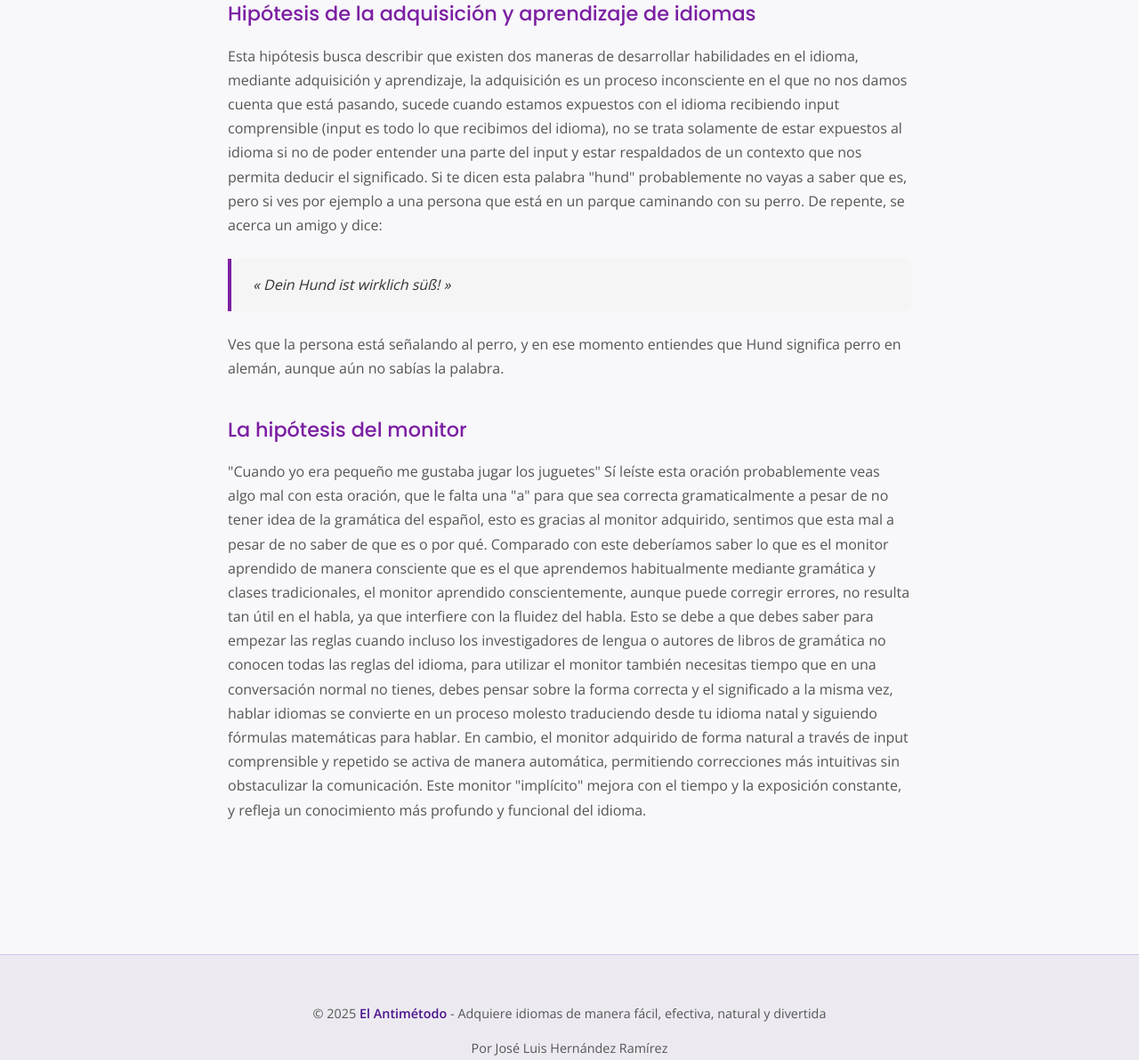
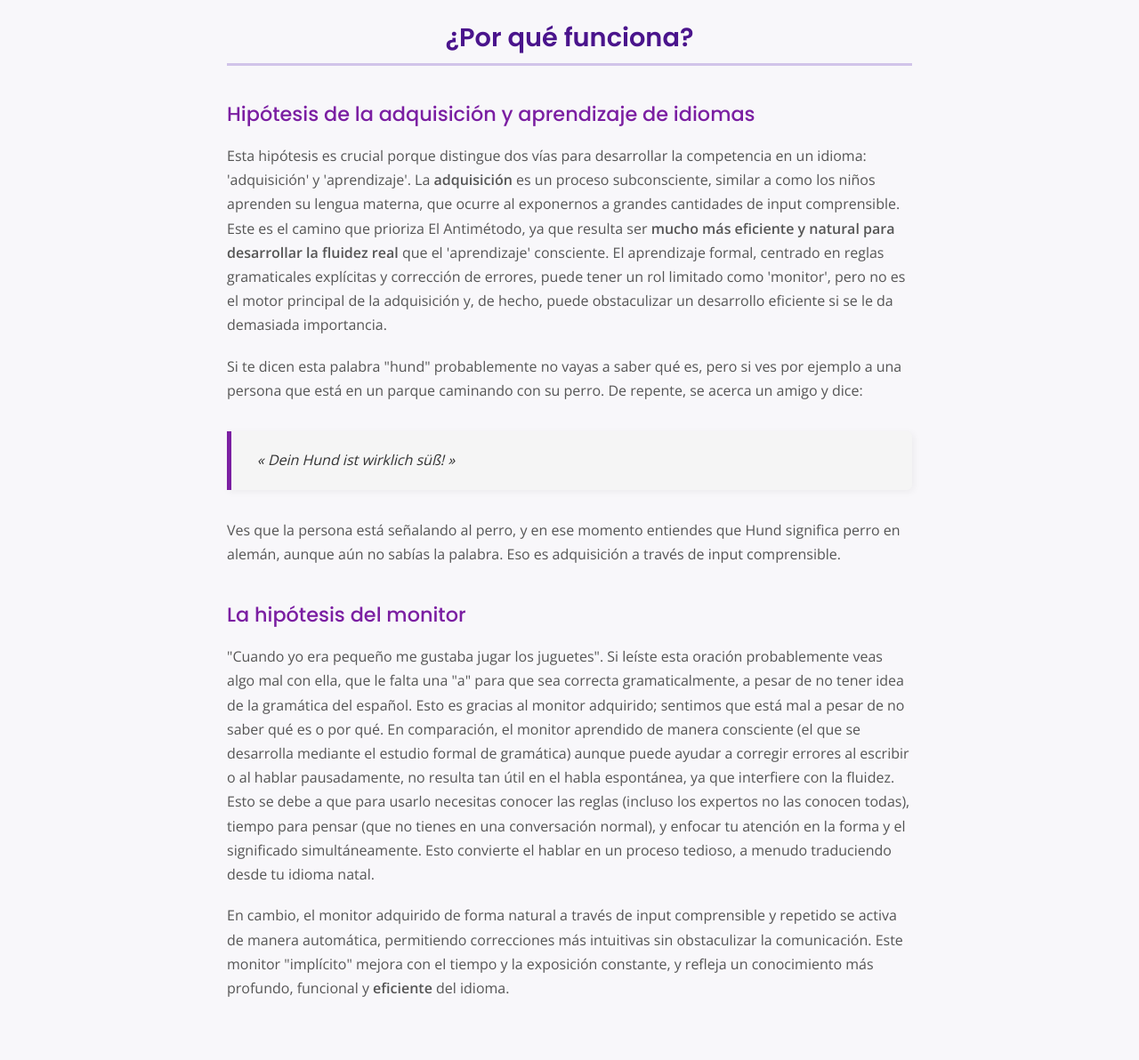
Before and after one commit to LuiseM93/ElAntimetodo, a Jekyll site: the page built from fundamentos.md, in a window 1280 px wide and 1400 px high, scrolled down 835 px, cut to the strip 208-1400 px from the top of the window. Shown: the whole strip at 89% size. Built offline with Jekyll 4.4.1, drawn with Linux system fonts in a browser that asks for light colours; some of the changed text lies outside the part shown.

Commit message:
Update fundamentos.md

```diff
--- a/fundamentos.md
+++ b/fundamentos.md
@@ -1,51 +1,54 @@
 ---
 layout: default
-title: Fundamentos del Antimétodo
-description: Descubre la base teórica del Antimétodo, incluyendo el input comprensible de Stephen Krashen y cómo funciona el aprendizaje natural de idiomas.
+title: Fundamentos del Antimétodo - Input Comprensible
+description: Descubre la base teórica del Antimétodo, incluyendo el input comprensible de Stephen Krashen y por qué este enfoque es más eficiente y natural.
 ---
 
-<main style="max-width: 800px; margin: 0 auto; padding: 0 1rem;">
+<main class="content-wrapper"> <!-- Usar la clase global -->
 
-  <section style="margin-bottom: 3rem;">
-    <h2>¿Qué es el Antimétodo?</h2>
+  <section> <!-- Quitado margin-bottom de la section para controlar con el main -->
+    <h2 style="text-align:center;">¿Qué es el Antimétodo?</h2>
 
-    <p>El Antimétodo es un enfoque revolucionario para aprender idiomas basado en la teoría del input comprensible de Stephen Krashen. A diferencia de los métodos tradicionales, que se centran en la memorización de reglas gramaticales, traducciones y ejercicios formales, el Antimétodo propone aprender un idioma de manera natural, intuitiva y personalizada. Permitiendo que cualquier persona pueda avanzar hasta la fluidez a su propio ritmo, usando herramientas gratuitas y contenido real en el idioma. Todo mientras el estudiante autodidacta hace cosas que le gustan, como ver series, películas, videojuegos. Sin sufrir en el proceso, de manera fácil, placentera, efectiva y natural.</p>
+    <p>El Antimétodo es un enfoque revolucionario para aprender idiomas basado en la teoría del input comprensible de Stephen Krashen. A diferencia de los métodos tradicionales, que se centran en la memorización de reglas gramaticales, traducciones y ejercicios formales, el Antimétodo propone aprender un idioma de manera natural, intuitiva y personalizada. Permitiendo que cualquier persona pueda avanzar hasta la fluidez a su propio ritmo, usando herramientas gratuitas y contenido real en el idioma. Todo mientras el estudiante autodidacta hace cosas que le gustan, como ver series, películas, videojuegos. Sin sufrir en el proceso, de manera fácil, placentera, <strong>altamente eficiente</strong> y natural.</p>
 
-    <p>La idea central es que el aprendizaje ocurre cuando te expones de forma constante y masiva a contenido real y comprensible en el idioma que quieres aprender. De esta forma, el idioma se adquiere igual que aprendimos nuestra lengua materna: entendiendo mensajes, disfrutando el proceso y sin presión por producir desde el principio.</p>
+    <p>La idea central es que la adquisición del lenguaje ocurre cuando te expones de forma constante y masiva a contenido real y comprensible (input) en el idioma que quieres aprender. Esta exposición masiva no es una pérdida de tiempo; al contrario, es la forma más <strong>eficiente</strong> de construir la intuición lingüística, permitiendo que el cerebro absorba patrones y vocabulario de manera orgánica, igual que aprendimos nuestra lengua materna: entendiendo mensajes, disfrutando el proceso y sin presión por producir desde el principio.</p>
 
-    <div style="text-align: center; margin: 2rem 0;">
+    <div style="text-align: center; margin: 2.5rem 0;">
       <img src="{{ '/assets/inputanti.png' | relative_url }}" alt="Input comprensible - El Antimétodo"
            style="
              max-width: 90%;
              height: auto;
              border: 3px solid var(--light-purple-color);
-             border-radius: 8px;
-             box-shadow: 0 4px 10px rgba(74, 20, 140, 0.2);
+             border-radius: 10px; /* Coherencia con otros bordes redondeados */
+             box-shadow: 0 5px 15px rgba(74, 20, 140, 0.15); /* Sombra un poco más suave */
            ">
     </div>
   </section>
 
-  <section style="margin-bottom: 3rem;">
-    <h2>¿Por qué funciona?</h2>
+  <section>
+    <h2 style="text-align:center;">¿Por qué funciona?</h2>
 
     <h3>Hipótesis de la adquisición y aprendizaje de idiomas</h3>
-    <p>Esta hipótesis busca describir que existen dos maneras de desarrollar habilidades en el idioma, mediante adquisición y aprendizaje, la adquisición es un proceso inconsciente en el que no nos damos cuenta que está pasando, sucede cuando estamos expuestos con el idioma recibiendo input comprensible (input es todo lo que recibimos del idioma), no se trata solamente de estar expuestos al idioma si no de poder entender una parte del input y estar respaldados de un contexto que nos permita deducir el significado. Si te dicen esta palabra "hund" probablemente no vayas a saber que es, pero si ves por ejemplo a una persona que está en un parque caminando con su perro. De repente, se acerca un amigo y dice:</p>
+    <p>Esta hipótesis es crucial porque distingue dos vías para desarrollar la competencia en un idioma: 'adquisición' y 'aprendizaje'. La <strong>adquisición</strong> es un proceso subconsciente, similar a como los niños aprenden su lengua materna, que ocurre al exponernos a grandes cantidades de input comprensible. Este es el camino que prioriza El Antimétodo, ya que resulta ser <strong>mucho más eficiente y natural para desarrollar la fluidez real</strong> que el 'aprendizaje' consciente. El aprendizaje formal, centrado en reglas gramaticales explícitas y corrección de errores, puede tener un rol limitado como 'monitor', pero no es el motor principal de la adquisición y, de hecho, puede obstaculizar un desarrollo eficiente si se le da demasiada importancia.</p>
+    <p>Si te dicen esta palabra "hund" probablemente no vayas a saber qué es, pero si ves por ejemplo a una persona que está en un parque caminando con su perro. De repente, se acerca un amigo y dice:</p>
 
     <div style="
-      background: #f5f5f5; /* Un gris un poco más claro que el fondo general */
-      border-left: 4px solid var(--secondary-color);
-      padding: 1rem 1.5rem; /* Más padding horizontal */
-      margin: 1.5rem 0;
+      background: #f5f5f5;
+      border-left: 5px solid var(--secondary-color); /* Borde más grueso */
+      padding: 1.2rem 1.8rem;
+      margin: 2rem 0; /* Más margen vertical */
       font-style: italic;
-      border-radius: 0 5px 5px 0; /* Bordes redondeados */
+      border-radius: 0 6px 6px 0;
+      box-shadow: 2px 2px 8px rgba(0,0,0,0.05); /* Sombra sutil */
     ">
       « Dein Hund ist wirklich süß! »
     </div>
 
-    <p>Ves que la persona está señalando al perro, y en ese momento entiendes que Hund significa perro en alemán, aunque aún no sabías la palabra.</p>
+    <p>Ves que la persona está señalando al perro, y en ese momento entiendes que Hund significa perro en alemán, aunque aún no sabías la palabra. Eso es adquisición a través de input comprensible.</p>
 
     <h3>La hipótesis del monitor</h3>
-    <p>"Cuando yo era pequeño me gustaba jugar los juguetes" Sí leíste esta oración probablemente veas algo mal con esta oración, que le falta una "a" para que sea correcta gramaticalmente a pesar de no tener idea de la gramática del español, esto es gracias al monitor adquirido, sentimos que esta mal a pesar de no saber de que es o por qué. Comparado con este deberíamos saber lo que es el monitor aprendido de manera consciente que es el que aprendemos habitualmente mediante gramática y clases tradicionales, el monitor aprendido conscientemente, aunque puede corregir errores, no resulta tan útil en el habla, ya que interfiere con la fluidez del habla. Esto se debe a que debes saber para empezar las reglas cuando incluso los investigadores de lengua o autores de libros de gramática no conocen todas las reglas del idioma, para utilizar el monitor también necesitas tiempo que en una conversación normal no tienes, debes pensar sobre la forma correcta y el significado a la misma vez, hablar idiomas se convierte en un proceso molesto traduciendo desde tu idioma natal y siguiendo fórmulas matemáticas para hablar. En cambio, el monitor adquirido de forma natural a través de input comprensible y repetido se activa de manera automática, permitiendo correcciones más intuitivas sin obstaculizar la comunicación. Este monitor "implícito" mejora con el tiempo y la exposición constante, y refleja un conocimiento más profundo y funcional del idioma.</p>
+    <p>"Cuando yo era pequeño me gustaba jugar los juguetes". Si leíste esta oración probablemente veas algo mal con ella, que le falta una "a" para que sea correcta gramaticalmente, a pesar de no tener idea de la gramática del español. Esto es gracias al monitor adquirido; sentimos que está mal a pesar de no saber qué es o por qué. En comparación, el monitor aprendido de manera consciente (el que se desarrolla mediante el estudio formal de gramática) aunque puede ayudar a corregir errores al escribir o al hablar pausadamente, no resulta tan útil en el habla espontánea, ya que interfiere con la fluidez. Esto se debe a que para usarlo necesitas conocer las reglas (incluso los expertos no las conocen todas), tiempo para pensar (que no tienes en una conversación normal), y enfocar tu atención en la forma y el significado simultáneamente. Esto convierte el hablar en un proceso tedioso, a menudo traduciendo desde tu idioma natal.</p>
+    <p>En cambio, el monitor adquirido de forma natural a través de input comprensible y repetido se activa de manera automática, permitiendo correcciones más intuitivas sin obstaculizar la comunicación. Este monitor "implícito" mejora con el tiempo y la exposición constante, y refleja un conocimiento más profundo, funcional y <strong>eficiente</strong> del idioma.</p>
   </section>
 
 </main>
```
